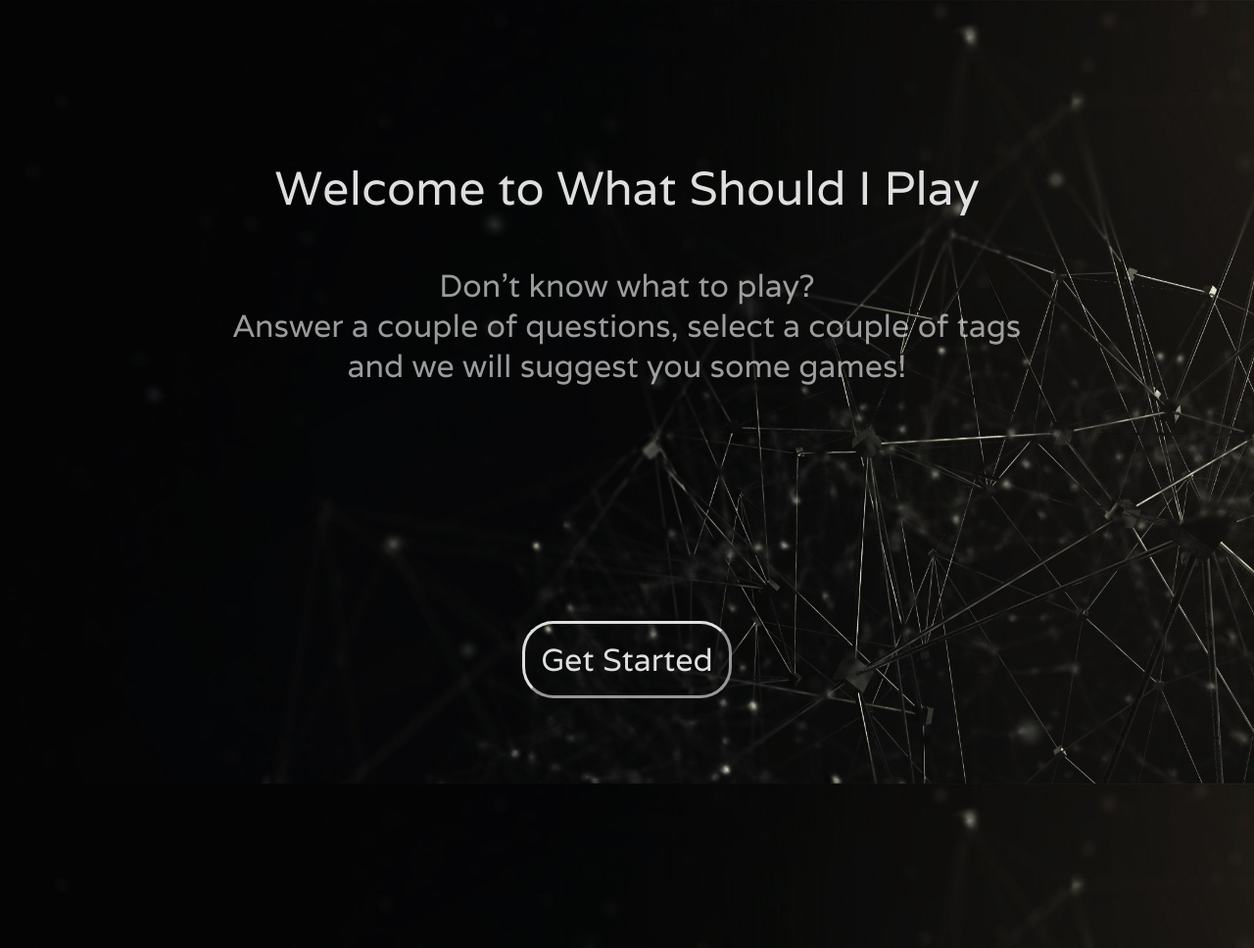
After one commit to FabioDavidF/what-should-I-play, a Django app: template games/suggestions/templates/suggestions/index.html in a window 1280 px wide. The commit adds this page. Shown: the whole page at 98% size. Run offline with Django 3.2, Linux system fonts and the light colour scheme; the template is opened without the code that fills it, so the values that code supplies are empty.

Commit message:
Index start, Lots of CSS, beginning of FE

```diff
--- /dev/null
+++ b/games/suggestions/static/suggestions/index.css
@@ -0,0 +1,174 @@
+
+@import url('https://fonts.googleapis.com/css2?family=Varela&display=swap');
+
+html {
+    scroll-behavior: smooth;
+}
+
+body {
+    background-image: url('initial_background.jpg');
+    background-color: #121212;
+    background-size: 100% auto;
+    background-repeat: no-repeat;
+    background-attachment: fixed;
+    font-family: 'Varela';
+    color: white;
+    max-width: 100%;
+}
+
+.first {
+    height: 100vh;
+}
+
+.intro {
+    text-align: center;
+    font-size: 2rem;
+    margin-top: 20vh;
+
+    -webkit-animation: fadein 2s; /* Safari, Chrome and Opera > 12.1 */
+       -moz-animation: fadein 2s; /* Firefox < 16 */
+        -ms-animation: fadein 2s; /* Internet Explorer */
+         -o-animation: fadein 2s; /* Opera < 12.1 */
+            animation: fadein 2s;
+}
+
+.intro .welcome {
+    opacity: 87%;
+    font-size: 3rem;
+}
+
+.intro .welcome2 {
+    opacity: 60%;
+}
+
+.started-button {
+    margin-top: 15rem;
+    text-align: center;
+    -webkit-animation: fadein 2s; /* Safari, Chrome and Opera > 12.1 */
+       -moz-animation: fadein 2s; /* Firefox < 16 */
+        -ms-animation: fadein 2s; /* Internet Explorer */
+         -o-animation: fadein 2s; /* Opera < 12.1 */
+            animation: fadein 2s;
+}
+
+.started-button button {
+    border-color: white;
+    -webkit-transition: border-color 150ms ease-in;
+    -moz-transition: border-color 150ms ease-in;
+    -o-transition: border-color 150ms ease-in;
+    transition: border-color 150ms ease-in;
+    border-width: 0.2rem;;
+    opacity: 87%;
+    border-radius: 2rem;
+    padding: 1rem;
+    background: none;
+    color: white;
+    font-size: 2rem;
+    justify-content: center;
+    font-family: inherit;
+}
+
+.started-button button:hover {
+    border-color: #BB86FC;
+}
+
+.started-button button:focus {
+    outline: none;
+}
+
+.second {
+    height: 100vh;
+    width: 100vw;
+    text-align: center;
+    font-size: 2rem;
+    opacity: 87%;
+    max-width: 100%;
+}
+
+.player-choice {
+    margin: 20vh;
+}
+
+.multiplayer-button button, .singleplayer-button button {
+    border-color: white;
+    -webkit-transition: border-color 150ms ease-in;
+    -moz-transition: border-color 150ms ease-in;
+    -o-transition: border-color 150ms ease-in;
+    transition: border-color 150ms ease-in;
+    border-width: 0.2rem;;
+    border-radius: 2rem;
+    padding: 1.2rem;
+    width: 50%;
+    background: none;
+    color: white;
+    font-size: 2rem;
+    justify-content: center;
+    font-family: inherit;
+}
+
+.singleplayer-button button {
+    margin-top: 1rem;
+}
+
+.multiplayer-button button:hover, .singleplayer-button button:hover {
+    border-color: #BB86FC;
+}
+
+.multiplayer-button button:focus, .singleplayer-button button:focus {
+    outline: none;
+}
+
+
+
+
+
+
+
+
+
+
+
+
+
+
+
+
+
+
+
+
+
+
+
+
+
+
+/* defining animations for all browsers  */
+@keyframes fadein {
+    from { opacity: 0; }
+    to   { opacity: 1; }
+}
+
+/* Firefox < 16 */
+@-moz-keyframes fadein {
+    from { opacity: 0; }
+    to   { opacity: 1; }
+}
+
+/* Safari, Chrome and Opera > 12.1 */
+@-webkit-keyframes fadein {
+    from { opacity: 0; }
+    to   { opacity: 1; }
+}
+
+/* Internet Explorer */
+@-ms-keyframes fadein {
+    from { opacity: 0; }
+    to   { opacity: 1; }
+}
+
+/* Opera < 12.1 */
+@-o-keyframes fadein {
+    from { opacity: 0; }
+    to   { opacity: 1; }
+}
--- a/games/suggestions/static/suggestions/layout.css
+++ /dev/null
@@ -1,5 +0,0 @@
-body {
-    color: white;
-    opacity: 87%;
-    background-color: #121212;
-}
--- /dev/null
+++ b/games/suggestions/static/suggestions/script.js
@@ -0,0 +1,12 @@
+document.addEventListener('DOMContentLoaded', () => {
+    const started = document.querySelector('.started-button')
+    const player_choice = document.querySelector('.second')
+
+    player_choice.style.display = 'none'
+
+    //When get started button is clicked, scrolls into first choice
+    started.onclick = () => {
+        player_choice.style.display = 'block'
+        player_choice.scrollIntoView(true)
+    }
+})
--- /dev/null
+++ b/games/suggestions/templates/suggestions/index.html
@@ -0,0 +1,45 @@
+{% extends 'suggestions/layout.html' %}
+{% load static %}
+{% block style %}
+<link rel="stylesheet" href="{% static 'suggestions/index.css' %}">
+{% endblock %}
+{% block script %}
+<script src="{% static 'suggestions/script.js' %}"></script>
+{% endblock %}
+{% block body %}
+    <div class="first">
+        <div class="intro">
+            <p class='welcome'>Welcome to What Should I Play</p>
+            <p class='welcome2'>Don't know what to play? <br>
+            Answer a couple of questions, select a couple of tags <br>
+            and we will suggest you some games!
+            </p>
+        </div>
+
+        <div class="started-button">
+            <button>
+                Get Started
+            </button>
+        </div>
+    </div>
+
+    <div class="second">
+        <div class="player-choice">
+
+            <p class="player-text">Are you looking for a, primarily,<br> Multiplayer or Single Player Experience?</p>
+
+            <div class="multiplayer-button">
+                <button>
+                    Multiplayer
+                </button>
+            </div>
+
+            <div class="singleplayer-button">
+                <button>
+                    Single Player
+                </button>
+            </div>
+        </div>
+
+    </div>
+{% endblock %}
--- a/games/suggestions/templates/suggestions/layout.html
+++ b/games/suggestions/templates/suggestions/layout.html
@@ -4,9 +4,17 @@
 <head>
     <meta charset="UTF-8">
     <meta name="viewport" content="width=device-width, initial-scale=1.0">
-    <link rel="stylesheet" href="{% static 'suggestions/layout.css' %}">
+    {% block style %}
+    {% endblock %}
+    {% block script %}
+    {% endblock %}
+
 </head>
 <body>
-    <h1>Yeet</h1>
+
+    {% block body%}
+
+    {% endblock %}
+
 </body>
 </html>
--- a/games/suggestions/views.py
+++ b/games/suggestions/views.py
@@ -8,7 +8,7 @@ from time import sleep
 # Create your views here.
 
 def index(request):
-    return render(request, 'suggestions/layout.html')
+    return render(request, 'suggestions/index.html')
 
 def db(request):
     """
```
Also changed, not shown: games/suggestions/static/suggestions/background.gif (added), games/suggestions/static/suggestions/initial_background.jpg (added), 1 other file.
